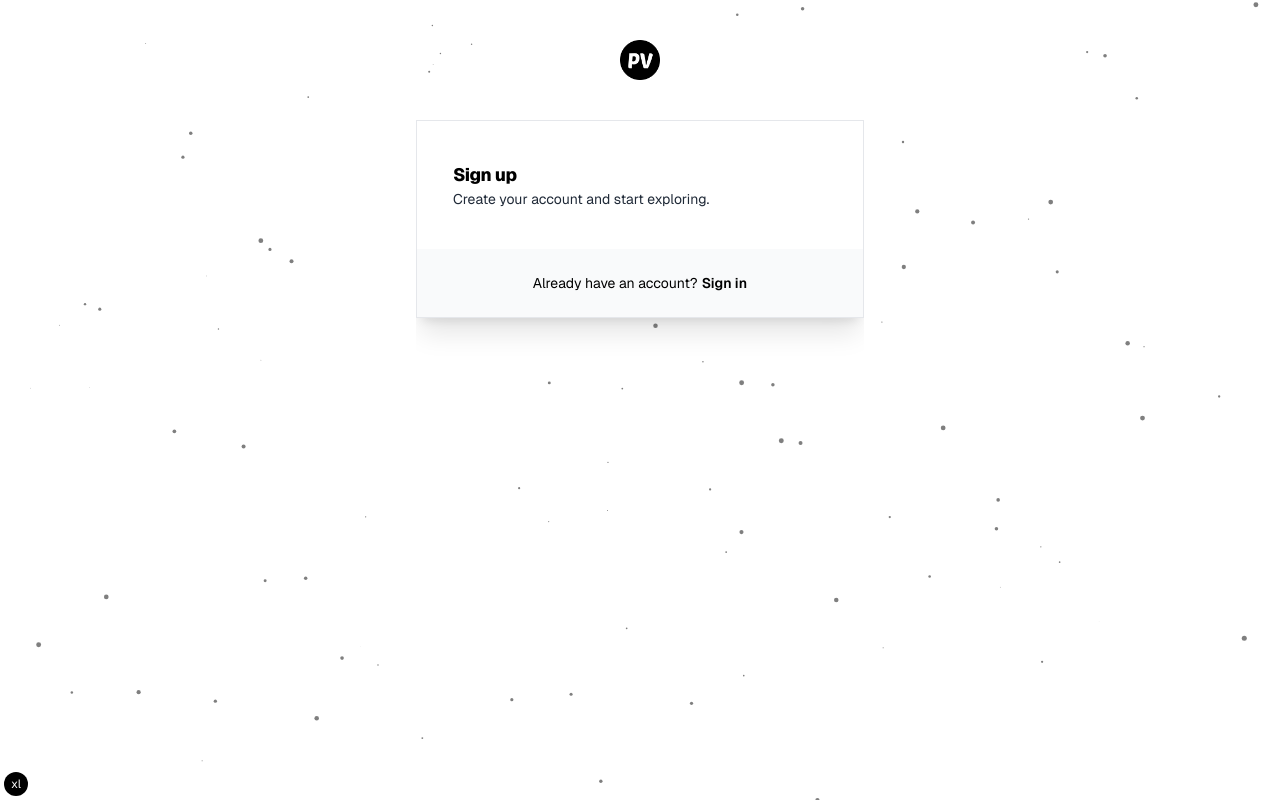
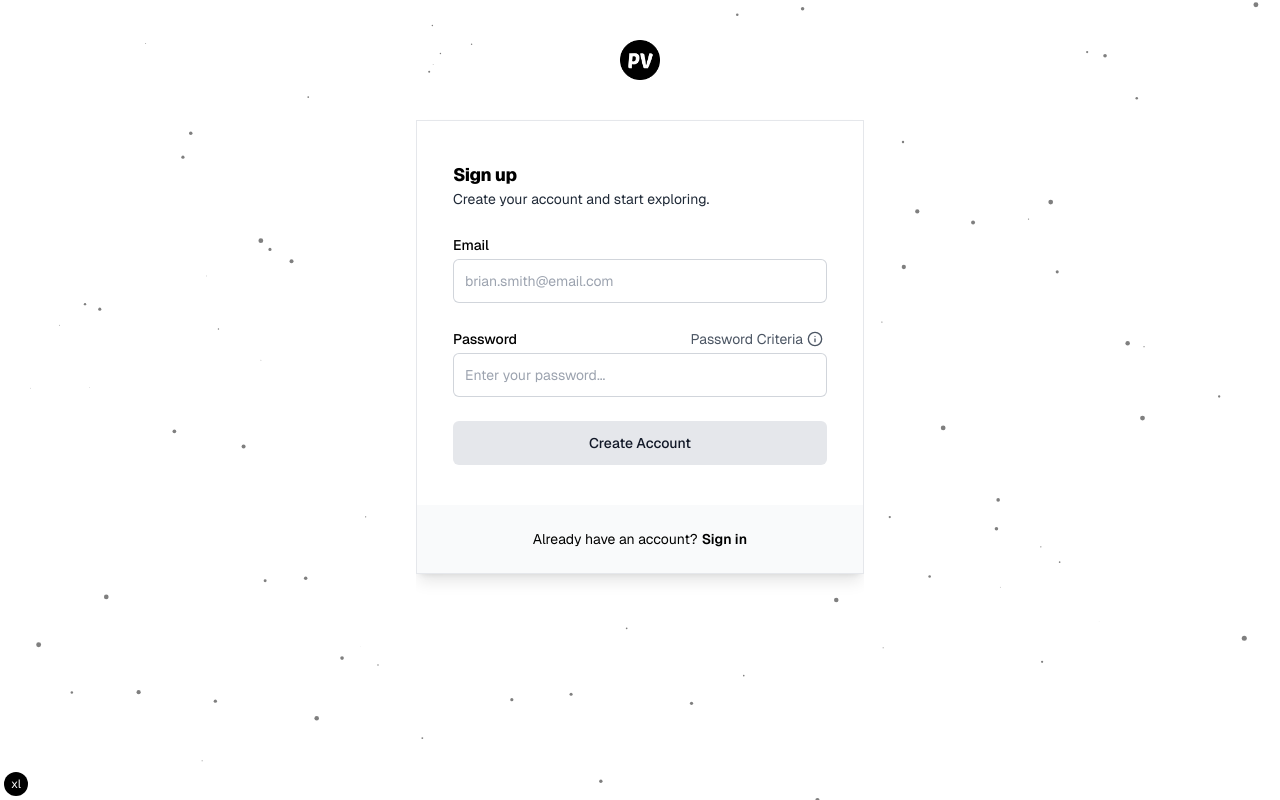
Before and after one commit to dlbarduzzi/platvids, a Next.js app: page /sign-up in a window 1280 px wide. Built offline with nearby package versions, Linux system fonts and the light colour scheme; no server answers.

Commit message:
Add sign-in page styles

```diff
--- a/src/components/signin.tsx
+++ b/src/components/signin.tsx
@@ -1,16 +1,47 @@
 "use client"
+
+import type { SignInSchema } from "@/features/auth/schemas/signin"
 
 import NextLink from "next/link"
 import NextImage from "next/image"
 
+import { useForm } from "react-hook-form"
+import { zodResolver } from "@hookform/resolvers/zod"
+import { CircleHelp } from "lucide-react"
+
+import {
+  FormControl,
+  FormField,
+  FormItem,
+  FormLabel,
+  FormMessage,
+  FormProvider,
+} from "@/components/ui/form"
+
+import { Input } from "@/components/ui/input"
+import { Button } from "@/components/ui/button"
+
 import { useDrawParticles } from "@/hooks/particles"
+import { signInSchema } from "@/features/auth/schemas/signin"
 
 import { cn } from "@/lib/utils"
 
 export function SignIn() {
   const { canvasRef } = useDrawParticles()
 
-  const isSubmitting = false
+  const form = useForm<SignInSchema>({
+    resolver: zodResolver(signInSchema),
+    defaultValues: {
+      email: "",
+      password: "",
+    },
+  })
+
+  const { errors, isSubmitting } = form.formState
+
+  async function onSubmit(data: SignInSchema) {
+    console.log(data)
+  }
 
   return (
     <div className="flex h-full flex-row justify-center px-4">
@@ -45,6 +76,76 @@ export function SignIn() {
                 Access your account and start exploring.
               </p>
             </div>
+            <div className="pt-6">
+              <FormProvider {...form}>
+                <form
+                  onSubmit={form.handleSubmit(onSubmit)}
+                  className="grid grid-cols-1 gap-y-6"
+                >
+                  <FormField
+                    control={form.control}
+                    name="email"
+                    render={({ field }) => (
+                      <FormItem>
+                        <FormLabel>Email</FormLabel>
+                        <div className="mt-0.5">
+                          <FormControl>
+                            <Input
+                              {...field}
+                              type="text"
+                              variant={!!errors.email ? "danger" : "default"}
+                              disabled={isSubmitting}
+                              placeholder="brian.smith@email.com"
+                            />
+                          </FormControl>
+                        </div>
+                        <FormMessage />
+                      </FormItem>
+                    )}
+                  />
+                  <FormField
+                    control={form.control}
+                    name="password"
+                    render={({ field }) => (
+                      <FormItem>
+                        <div className="relative">
+                          <FormLabel>Password</FormLabel>
+                          <div className="absolute inset-y-0 right-1 flex items-center">
+                            <span
+                              role="button"
+                              className={cn(
+                                "flex items-center gap-x-1 text-sm text-gray-600",
+                                "hover:text-gray-800"
+                              )}
+                            >
+                              Forgot Password
+                              <CircleHelp className="size-4" />
+                            </span>
+                          </div>
+                        </div>
+                        <div className="mt-0.5">
+                          <FormControl>
+                            <Input
+                              {...field}
+                              type="password"
+                              variant={!!errors.password ? "danger" : "default"}
+                              disabled={isSubmitting}
+                              placeholder="Enter your password..."
+                            />
+                          </FormControl>
+                        </div>
+                        <FormMessage />
+                      </FormItem>
+                    )}
+                  />
+                  <div>
+                    <Button type="submit" size="md" className="w-full">
+                      Sign in
+                    </Button>
+                  </div>
+                </form>
+              </FormProvider>
+            </div>
           </div>
           <div className="bg-gray-50 px-9 py-6">
             <div
--- a/src/components/signup.tsx
+++ b/src/components/signup.tsx
@@ -1,16 +1,47 @@
 "use client"
+
+import type { SignUpSchema } from "@/features/auth/schemas/signup"
 
 import NextLink from "next/link"
 import NextImage from "next/image"
 
+import { useForm } from "react-hook-form"
+import { zodResolver } from "@hookform/resolvers/zod"
+import { Info } from "lucide-react"
+
+import {
+  FormControl,
+  FormField,
+  FormItem,
+  FormLabel,
+  FormMessage,
+  FormProvider,
+} from "@/components/ui/form"
+
+import { Input } from "@/components/ui/input"
+import { Button } from "@/components/ui/button"
+
 import { useDrawParticles } from "@/hooks/particles"
+import { signUpSchema } from "@/features/auth/schemas/signup"
 
 import { cn } from "@/lib/utils"
 
 export function SignUp() {
   const { canvasRef } = useDrawParticles()
 
-  const isSubmitting = false
+  const form = useForm<SignUpSchema>({
+    resolver: zodResolver(signUpSchema),
+    defaultValues: {
+      email: "",
+      password: "",
+    },
+  })
+
+  const { errors, isSubmitting } = form.formState
+
+  async function onSubmit(data: SignUpSchema) {
+    console.log(data)
+  }
 
   return (
     <div className="flex h-full flex-row justify-center px-4">
@@ -35,7 +66,7 @@ export function SignUp() {
             <span className="sr-only">Link to home page.</span>
           </NextLink>
         </div>
-        <div className="w-full max-w-md border border-gray-200 bg-white shadow-xl">
+        <div className="w-full max-w-md border border-gray-200 bg-white shadow-lg">
           <div className="px-9 py-10">
             <div>
               <h3 className="text-lg font-extrabold tracking-tight text-black">
@@ -44,6 +75,76 @@ export function SignUp() {
               <p className="text-sm text-gray-800">
                 Create your account and start exploring.
               </p>
+            </div>
+            <div className="pt-6">
+              <FormProvider {...form}>
+                <form
+                  onSubmit={form.handleSubmit(onSubmit)}
+                  className="grid grid-cols-1 gap-y-6"
+                >
+                  <FormField
+                    control={form.control}
+                    name="email"
+                    render={({ field }) => (
+                      <FormItem>
+                        <FormLabel>Email</FormLabel>
+                        <div className="mt-0.5">
+                          <FormControl>
+                            <Input
+                              {...field}
+                              type="text"
+                              variant={!!errors.email ? "danger" : "default"}
+                              disabled={isSubmitting}
+                              placeholder="brian.smith@email.com"
+                            />
+                          </FormControl>
+                        </div>
+                        <FormMessage />
+                      </FormItem>
+                    )}
+                  />
+                  <FormField
+                    control={form.control}
+                    name="password"
+                    render={({ field }) => (
+                      <FormItem>
+                        <div className="relative">
+                          <FormLabel>Password</FormLabel>
+                          <div className="absolute inset-y-0 right-1 flex items-center">
+                            <span
+                              role="button"
+                              className={cn(
+                                "flex items-center gap-x-1 text-sm text-gray-600",
+                                "hover:text-gray-800"
+                              )}
+                            >
+                              Password Criteria
+                              <Info className="size-4" />
+                            </span>
+                          </div>
+                        </div>
+                        <div className="mt-0.5">
+                          <FormControl>
+                            <Input
+                              {...field}
+                              type="password"
+                              variant={!!errors.password ? "danger" : "default"}
+                              disabled={isSubmitting}
+                              placeholder="Enter your password..."
+                            />
+                          </FormControl>
+                        </div>
+                        <FormMessage />
+                      </FormItem>
+                    )}
+                  />
+                  <div>
+                    <Button type="submit" size="md" className="w-full">
+                      Create Account
+                    </Button>
+                  </div>
+                </form>
+              </FormProvider>
             </div>
           </div>
           <div className="bg-gray-50 px-9 py-6">
```
